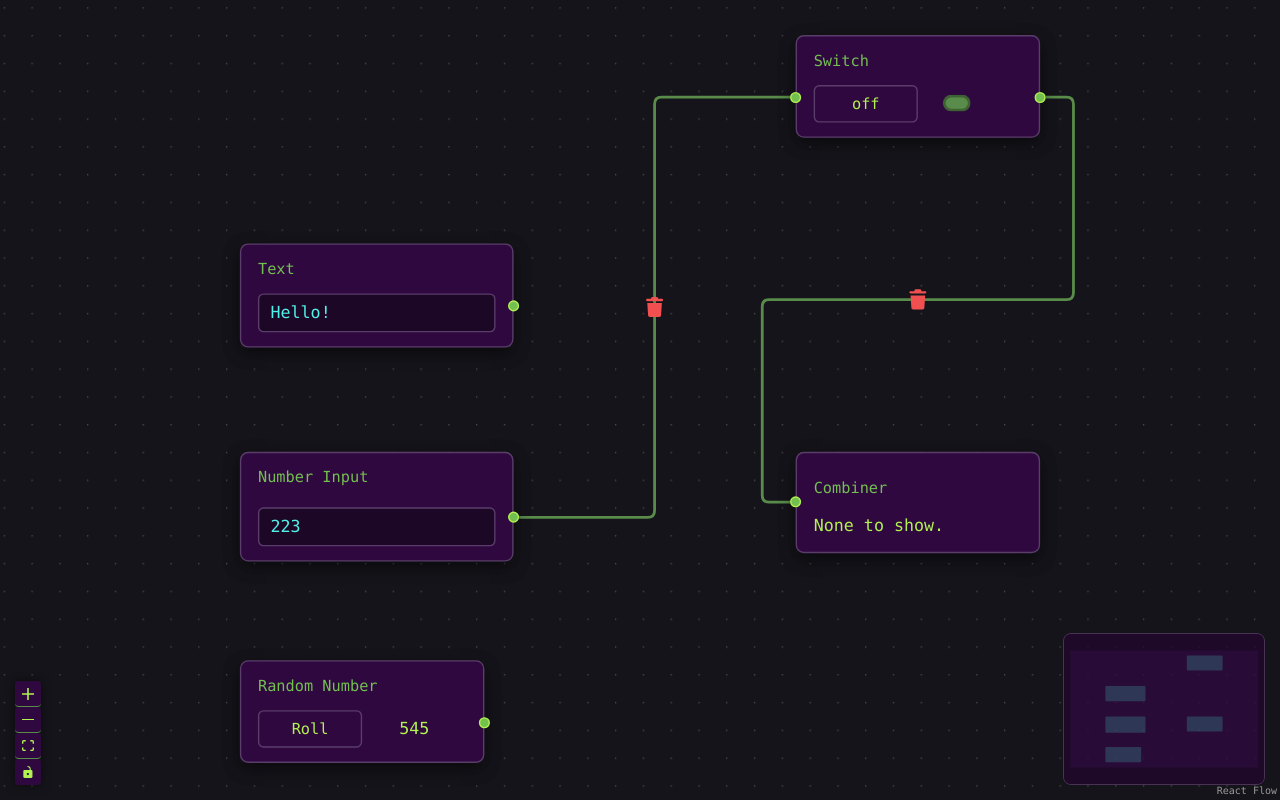
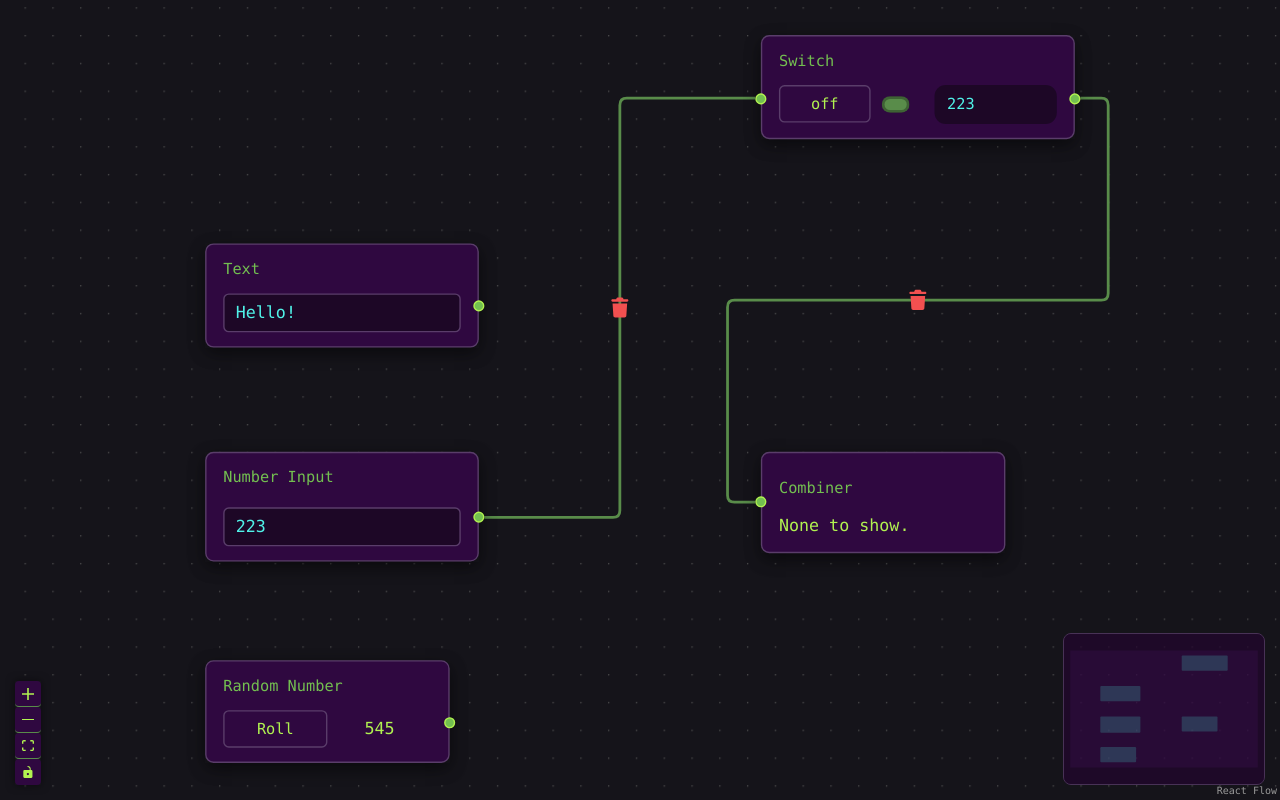
Before and after one commit to knaut/react-flow-notebook, a React (Vite) app: page / in a window 1280 px wide. Built offline with nearby package versions, Linux system fonts and the light colour scheme.

Commit message:
show values per switch block

```diff
--- a/src/components/Switch.tsx
+++ b/src/components/Switch.tsx
@@ -39,12 +39,14 @@ function SwitchBlock({ data }) {
 			flex-direction: row;
 		`}>
 			<div css={css`
-				width: 50%;
+				width: 33%;
+				display: flex;
+				align-items: center;
 			`}>
 				<button onClick={handleToggle}>{toggle ? 'on' : 'off'}</button>
 			</div>
 			<div css={css`
-				width: 50%;
+				width: 23%;
 				justify-content: center;
 				align-content: center;
 			`}>
@@ -56,7 +58,7 @@ function SwitchBlock({ data }) {
 						display: block;
 						position: absolute;
 						top: calc(50% - ${ledH / 2}px);
-						left: calc(50% - ${ledW}px);
+						left: 8px;
 						height: ${ledH}px;
 						width: ${ledW}px;
 						background: ${toggle ? "var(--cyan-bright)" : "var(--green-dark)"};
@@ -66,6 +68,25 @@ function SwitchBlock({ data }) {
 						border-radius: 30px;
 					}						}
 				`}/>
+			</div>
+			<div css={css`
+				width: 44%;
+				white-space: nowrap;
+				text-overflow: ellipsis;
+				display: flex;
+				align-items: center;
+
+			`}>
+				<div css={css`
+					background: var(--purple-dark);
+					padding: 6px 9px;
+					border-radius: 8px;
+					font-size: 11px;
+					color: var(--cyan-bright);
+					width: 100%;
+				`}>
+					{data.value}
+				</div>
 			</div>
 		</div>
 	)
@@ -116,7 +137,12 @@ export function Switch({id, data}) {
 	// }, [sources.length])
 
 	return (
-		<div className="basic-node">
+		<div
+			className="basic-node"
+			css={css`
+				width: 200px;
+			`}
+		>
 			<label>Switch</label>
 			<Handle type="target" position={Position.Left} />
 			<div css={css`
```
